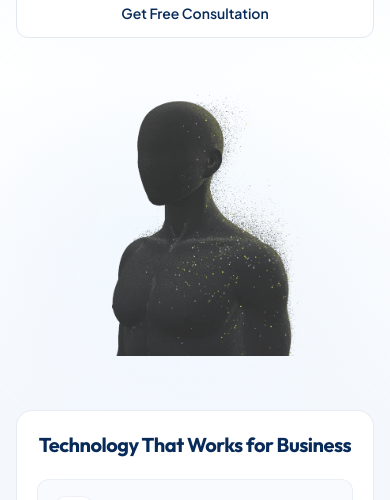
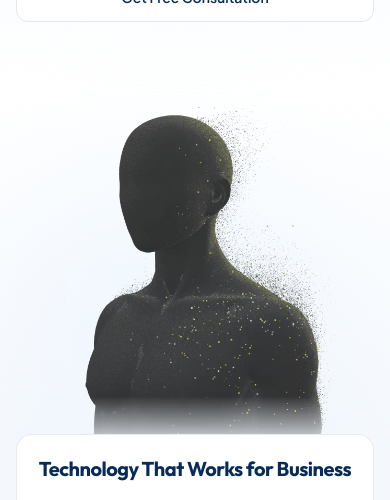
Before and after one commit to mbariya736-crypto/Kuber, a React (Vite) app: page / in a window 390 px wide. Shown: the part 262-762 px from the top of the page. Built offline with nearby package versions, Linux system fonts and the light colour scheme; no server answers.

Commit message:
fix(hero): enhance 3D silhouette animation, scale and interactivity on mobile view

```diff
--- a/src/components/AllerHumanSilhouette.jsx
+++ b/src/components/AllerHumanSilhouette.jsx
@@ -22,7 +22,7 @@ export default function AllerHumanSilhouette({ className = '' }) {
     let controller = null;
     let cleanup = () => {};
 
-    const isCoarse = window.matchMedia('(max-width: 640px)').matches;
+    const isReduced = window.matchMedia('(prefers-reduced-motion: reduce)').matches;
 
     (async () => {
       try {
@@ -34,10 +34,10 @@ export default function AllerHumanSilhouette({ className = '' }) {
 
         const meshData = parseMesh(buffer);
 
-        const isReduced = window.matchMedia('(prefers-reduced-motion: reduce)').matches;
+        // Always enable full fidelity point cloud & antialiasing on all viewports (desktop & mobile)
         controller = createSilhouette(THREE, canvasRef.current, meshData, {
           reduced: isReduced,
-          light: isCoarse,
+          light: false,
           appear: true,
           glitch: false,
           onGlitch: () => {}
@@ -57,7 +57,7 @@ export default function AllerHumanSilhouette({ className = '' }) {
         const observer = new IntersectionObserver(([entry]) => {
           isIntersecting = entry.isIntersecting;
           updateRunning();
-        });
+        }, { rootMargin: '300px' });
 
         if (containerRef.current) {
           observer.observe(containerRef.current);
@@ -91,7 +91,7 @@ export default function AllerHumanSilhouette({ className = '' }) {
   return (
     <div
       ref={containerRef}
-      className={`relative select-none pointer-events-none overflow-visible ${className}`}
+      className={`relative select-none pointer-events-auto overflow-visible ${className}`}
       aria-hidden="true"
     >
       {/* 3D WebGL Canvas */}
@@ -108,7 +108,7 @@ export default function AllerHumanSilhouette({ className = '' }) {
           src="/assets/silhouette-still.webp"
           alt=""
           decoding="async"
-          className={`absolute inset-0 w-full h-full object-contain object-right pointer-events-none transition-opacity duration-700 ${
+          className={`absolute inset-0 w-full h-full object-contain object-bottom sm:object-right pointer-events-none transition-opacity duration-700 ${
             status === 'ready' ? 'opacity-0' : 'opacity-90'
           }`}
         />
--- a/src/components/Hero.jsx
+++ b/src/components/Hero.jsx
@@ -31,7 +31,7 @@ export default function Hero({ onOpenModal }) {
   };
 
   return (
-    <section id="home" className="relative pt-24 pb-14 sm:pt-28 sm:pb-16 md:pt-32 md:pb-20 lg:pt-36 lg:pb-24 overflow-hidden bg-gradient-to-b from-[#F4F8FD] via-white to-[#F4F8FD] flex items-center justify-center min-h-[68vh] sm:min-h-[74vh]">
+    <section id="home" className="relative pt-20 pb-0 sm:pt-28 sm:pb-0 md:pt-32 md:pb-12 lg:pt-36 lg:pb-24 overflow-hidden bg-gradient-to-b from-[#F4F8FD] via-white to-[#F4F8FD] flex items-center justify-center min-h-[68vh] sm:min-h-[74vh]">
 
       {/* Subtle Abstract Background Accents */}
       <div className="absolute inset-0 bg-grid-mesh pointer-events-none -z-10 opacity-40" />
@@ -101,12 +101,12 @@ export default function Hero({ onOpenModal }) {
 
           </div>
 
-          {/* RIGHT COLUMN: 3D Human Particle Silhouette (Filling the designated red square zone down to the hero base) */}
-          <div className="lg:col-span-5 flex items-center lg:items-end justify-center lg:justify-end w-full relative">
+          {/* RIGHT COLUMN: 3D Human Particle Silhouette (Filling the designated zone down to the hero base) */}
+          <div className="lg:col-span-5 flex items-end justify-center lg:justify-end w-full relative mt-4 sm:mt-6 lg:mt-0">
             {/* Ambient Luminous Halo behind the 3D Bust */}
             <div className="absolute w-[320px] sm:w-[400px] lg:w-[480px] h-[320px] sm:h-[400px] lg:h-[480px] bg-gradient-to-tr from-blue-100/40 via-sky-100/30 to-transparent rounded-full blur-3xl pointer-events-none -z-10" />
 
-            <div className="relative w-[220px] sm:w-[280px] md:w-[350px] lg:w-[420px] xl:w-[460px] h-[300px] sm:h-[380px] md:h-[460px] lg:h-[530px] xl:h-[570px] pointer-events-none z-10 opacity-95">
+            <div className="relative w-[290px] xs:w-[320px] sm:w-[380px] md:w-[400px] lg:w-[420px] xl:w-[460px] h-[380px] xs:h-[420px] sm:h-[470px] md:h-[500px] lg:h-[530px] xl:h-[570px] pointer-events-auto z-10 opacity-95 [mask-image:linear-gradient(to_bottom,black_86%,transparent_100%)]">
               <AllerHumanSilhouette className="w-full h-full" />
             </div>
           </div>
```
Also changed, not shown: src/components/allerSilhouette.js (+1 -1 lines).
